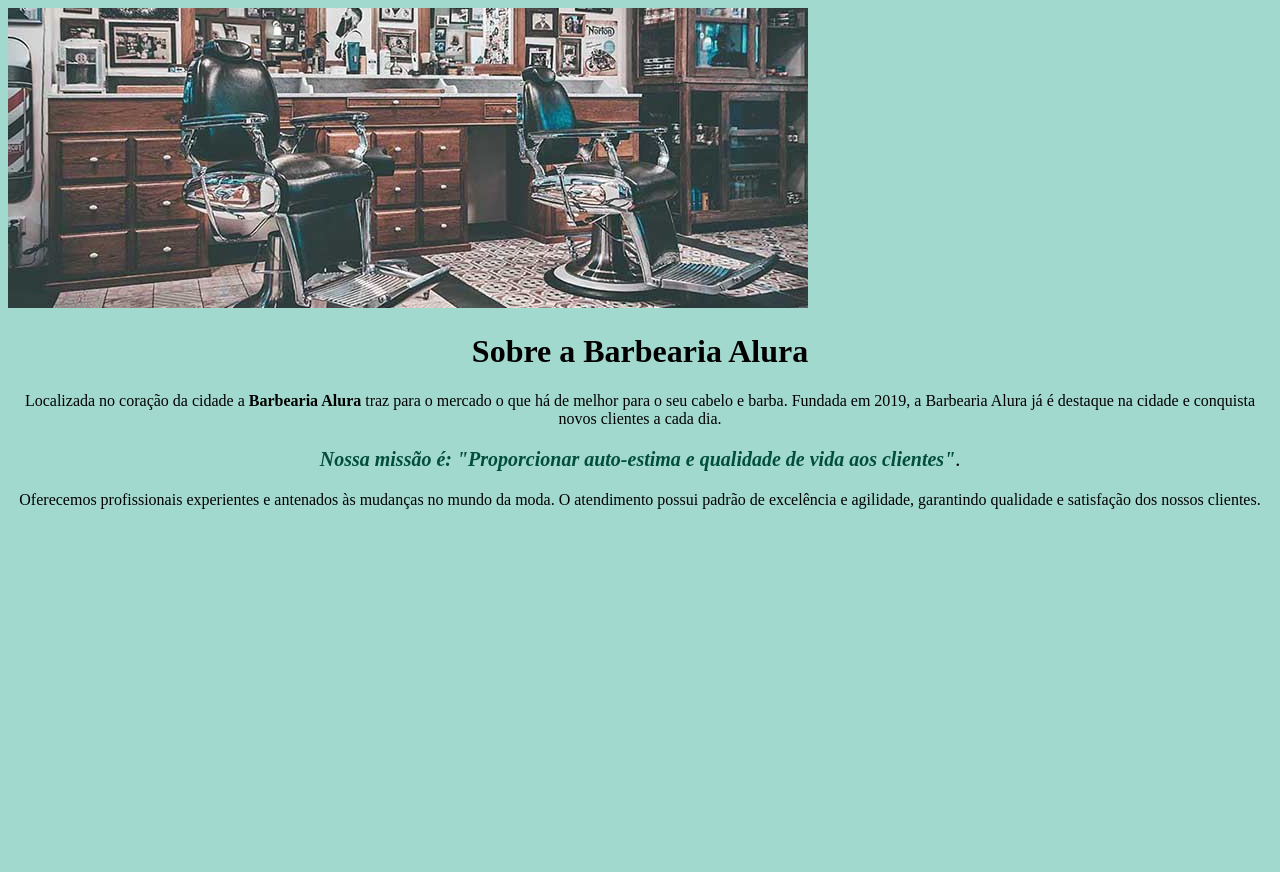
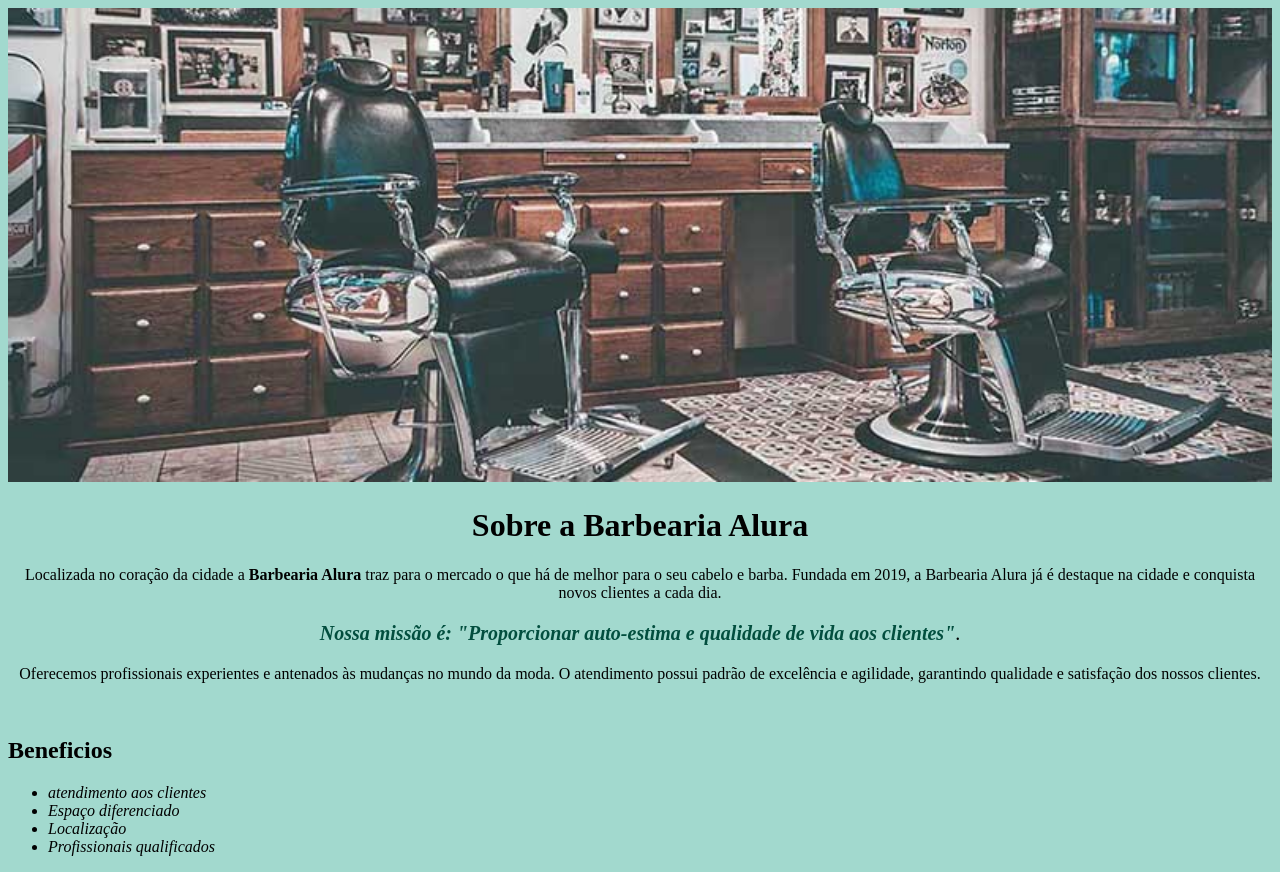
Before and after one commit to FF857/Aula-CSS, a plain HTML site: page index.html in a window 1280 px wide. Before the commit the page ends 800 px from the top, so only its background shows below. Drawn offline with Linux system fonts and the light colour scheme.

Commit message:
add conteudo

```diff
--- a/index.html
+++ b/index.html
@@ -14,7 +14,7 @@
 
     <body>
 
-        <img src="img/banner.jpg">
+        <img id="banner"src="img/banner.jpg">
 
         <h1>Sobre a Barbearia Alura</h1>
 
@@ -26,7 +26,15 @@
         <p>Oferecemos profissionais experientes e antenados às mudanças no mundo da moda.
         O atendimento possui padrão de excelência e agilidade, garantindo qualidade e satisfação dos nossos clientes.</p>
 
+        <br>
+        <h2>Beneficios</h2>
 
+        <ul>
+            <li class="itens">atendimento aos clientes</li>
+            <li class="itens">Espaço diferenciado</li>
+            <li class="itens">Localização</li>
+            <li class="itens">Profissionais qualificados</li>
+        </ul>
     </body>
 
 
--- a/style.css
+++ b/style.css
@@ -1,5 +1,9 @@
 body {
     background: #A2D9CE;
+}
+
+#banner {
+    width: 100%;
 }
 
 h1{
@@ -17,3 +21,7 @@ p {
 em strong {
     color:#024e3e;
 }
+
+.itens {
+    font-style: italic;
+}
```
